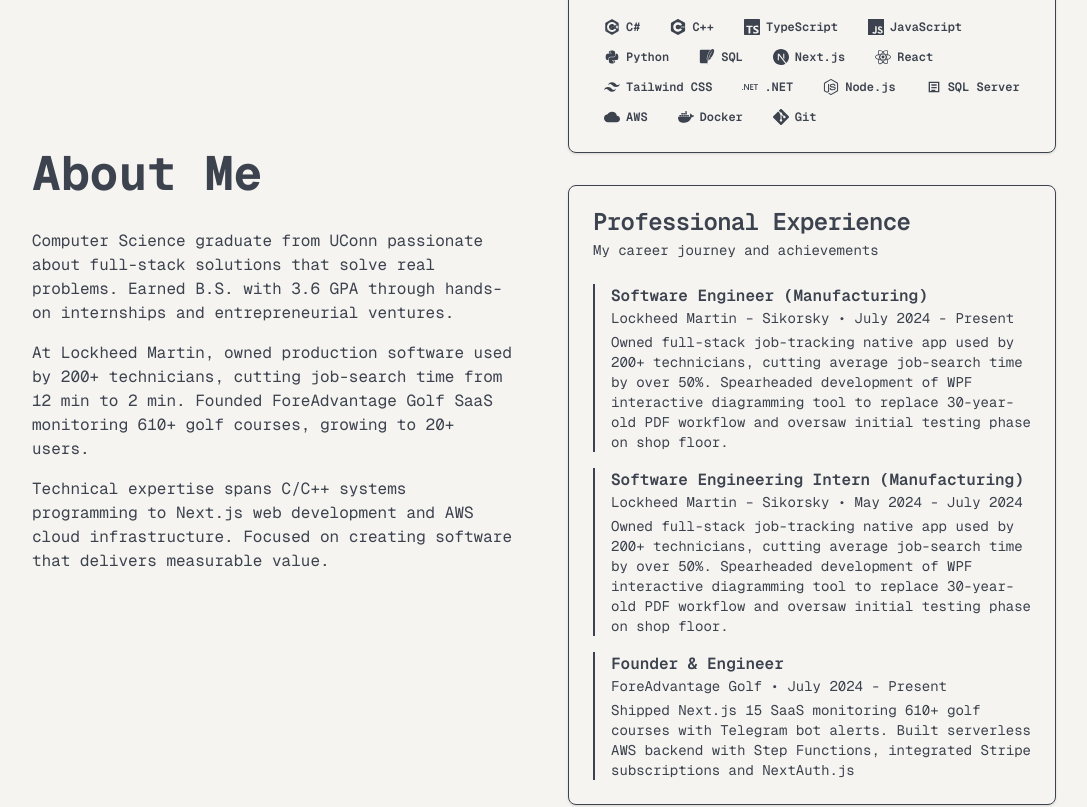
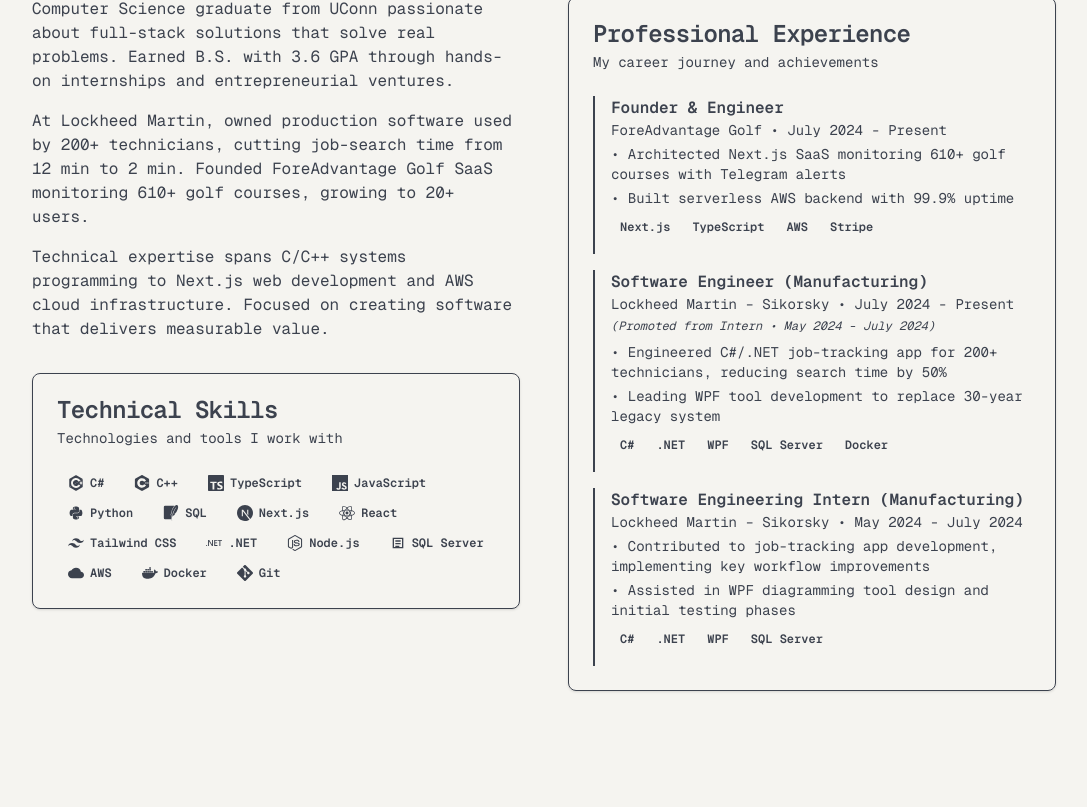
Before and after one commit to cgorski03/colingorski-portfolio, a Next.js app: page / in a window 1280 px wide. Shown: the part 760-1567 px from the top of the page, without its empty margins (96-1183 px from the left). Built offline with nearby package versions, Linux system fonts and the light colour scheme.

Commit message:
layout: about section more readable, fighting wall of text look

```diff
--- a/src/components/sections/about.tsx
+++ b/src/components/sections/about.tsx
@@ -83,52 +83,65 @@
   }
 ]
 
-const experience = [
+const aboutData = {
+  title: "About Me",
+  description: [
+    "Computer Science graduate from UConn passionate about full-stack solutions that solve real problems. Earned B.S. with 3.6 GPA through hands-on internships and entrepreneurial ventures.",
+    "At Lockheed Martin, owned production software used by 200+ technicians, cutting job-search time from 12 min to 2 min. Founded ForeAdvantage Golf SaaS monitoring 610+ golf courses, growing to 20+ users.",
+    "Technical expertise spans C/C++ systems programming to Next.js web development and AWS cloud infrastructure. Focused on creating software that delivers measurable value."
+  ],
+  experience: [
+    {
+      title: "Founder & Engineer",
+      company: "ForeAdvantage Golf",
+      period: "July 2024 - Present",
+      achievements: [
+        "Architected Next.js SaaS monitoring 610+ golf courses with Telegram alerts",
+        "Built serverless AWS backend with 99.9% uptime"
+      ],
+      tech: ["Next.js", "TypeScript", "AWS", "Stripe"]
+    },
     {
       title: "Software Engineer (Manufacturing)",
       company: "Lockheed Martin – Sikorsky",
       period: "July 2024 - Present",
-    description: "Owned full-stack job-tracking native app used by 200+ technicians, cutting average job-search time by over 50%. Spearheaded development of WPF interactive diagramming tool to replace 30-year-old PDF workflow and oversaw initial testing phase on shop floor."
+      achievements: [
+        "Engineered C#/.NET job-tracking app for 200+ technicians, reducing search time by 50%",
+        "Leading WPF tool development to replace 30-year legacy system"
+      ],
+      tech: ["C#", ".NET", "WPF", "SQL Server", "Docker"],
+      note: "(Promoted from Intern • May 2024 - July 2024)"
     },
     {
       title: "Software Engineering Intern (Manufacturing)",
       company: "Lockheed Martin – Sikorsky",
       period: "May 2024 - July 2024",
-    description: "Owned full-stack job-tracking native app used by 200+ technicians, cutting average job-search time by over 50%. Spearheaded development of WPF interactive diagramming tool to replace 30-year-old PDF workflow and oversaw initial testing phase on shop floor."
-  },
-  {
-    title: "Founder & Engineer",
-    company: "ForeAdvantage Golf",
-    period: "July 2024 - Present",
-    description: "Shipped Next.js 15 SaaS monitoring 610+ golf courses with Telegram bot alerts. Built serverless AWS backend with Step Functions, integrated Stripe subscriptions and NextAuth.js"
-  }]
+      achievements: [
+        "Contributed to job-tracking app development, implementing key workflow improvements",
+        "Assisted in WPF diagramming tool design and initial testing phases"
+      ],
+      tech: ["C#", ".NET", "WPF", "SQL Server"]
+    }
+  ]
+}
 
 export default function About() {
   return (
     <section id="about" className="py-24 px-6 border-t border-border/50">
       <div className="container mx-auto max-w-5xl">
-        <div className="grid grid-cols-1 lg:grid-cols-2 gap-12 items-center mb-16">
-          <div>
-            <h2 className="text-4xl md:text-5xl font-bold text-foreground mb-8">
-              About Me
+        <div className="mb-16">
+          <h2 className="text-4xl md:text-5xl font-bold text-foreground mb-8 text-center">
+            {aboutData.title}
           </h2>
+          <div className="grid grid-cols-1 lg:grid-cols-2 gap-12">
+            {/* Left Column: About + Skills */}
+            <div className="space-y-8">
               <div className="space-y-4 text-muted-foreground">
-              <p>
-                Computer Science graduate from UConn passionate about full-stack solutions that solve real problems.
-                Earned B.S. with 3.6 GPA through hands-on internships and entrepreneurial ventures.
-              </p>
-              <p>
-                At Lockheed Martin, owned production software used by 200+ technicians, cutting job-search time
-                from 12 min to 2 min. Founded ForeAdvantage Golf SaaS monitoring 610+ golf courses, growing to 20+ users.
-              </p>
-              <p>
-                Technical expertise spans C/C++ systems programming to Next.js web development and AWS cloud infrastructure.
-                Focused on creating software that delivers measurable value.
-              </p>
-            </div>
+                {aboutData.description.map((paragraph, index) => (
+                  <p key={index}>{paragraph}</p>
+                ))}
               </div>
 
-          <div className="space-y-8">
               <Card>
                 <CardHeader>
                   <CardTitle>Technical Skills</CardTitle>
@@ -147,7 +160,10 @@
                   </div>
                 </CardContent>
               </Card>
+            </div>
 
+            {/* Right Column: Experience */}
+            <div>
               <Card>
                 <CardHeader>
                   <CardTitle>Professional Experience</CardTitle>
@@ -156,11 +172,23 @@
                   </CardDescription>
                 </CardHeader>
                 <CardContent className="space-y-4">
-                {experience.map((exp, index) => (
-                  <div key={index} className="border-l-2 border-accent pl-4">
+                  {aboutData.experience.map((exp, index) => (
+                    <div key={index} className="border-l-2 border-accent pl-4 pb-4">
                       <h4 className="font-semibold text-foreground">{exp.title}</h4>
-                    <p className="text-sm text-muted-foreground">{exp.company} • {exp.period}</p>
-                    <p className="text-sm text-muted-foreground mt-1">{exp.description}</p>
+                      <p className="text-sm text-muted-foreground mb-1">{exp.company} • {exp.period}</p>
+                      {exp.note && <p className="text-xs text-muted-foreground italic mb-2">{exp.note}</p>}
+                      <div className="text-sm text-muted-foreground space-y-1 mb-2">
+                        {exp.achievements.map((achievement, idx) => (
+                          <p key={idx}>• {achievement}</p>
+                        ))}
+                      </div>
+                      <div className="flex flex-wrap gap-1">
+                        {exp.tech.map((tech, idx) => (
+                          <Badge key={idx} variant="secondary" className="text-xs px-2 py-0.5 rounded-sm border border-transparent hover:border-border/20 transition-colors">
+                            {tech}
+                          </Badge>
+                        ))}
+                      </div>
                     </div>
                   ))}
                 </CardContent>
@@ -168,6 +196,7 @@
             </div>
           </div>
         </div>
+      </div>
     </section>
   )
 }
```
Lines whose indentation alone changed are shown as unchanged.
